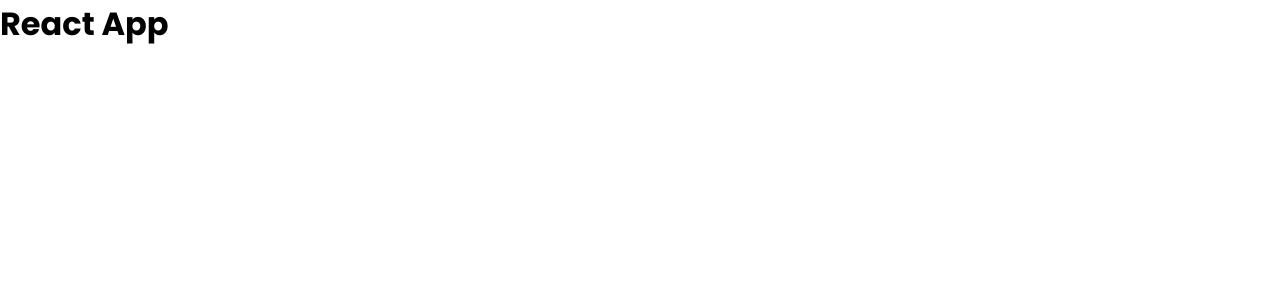
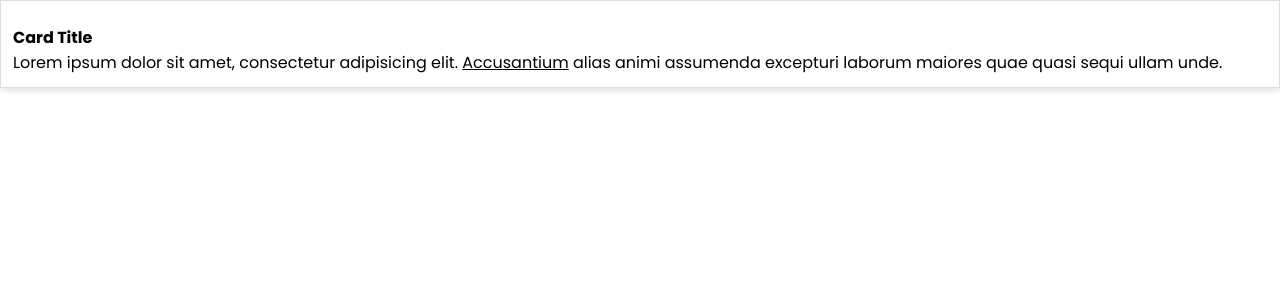
Before and after one commit to Erhahon-Imafidon/customStyling-library, a React (Vite) app: page / in a window 1280 px wide. Shown: the top 300 px of the page. Built offline with nearby package versions, Linux system fonts and the light colour scheme.

Commit message:
Styled the card component

```diff
--- a/src/App.tsx
+++ b/src/App.tsx
@@ -1,9 +1,9 @@
-
+import { Cards } from './components/index.tsx'
 const App = () => {
   return (
-    <div>
-       <h1>React App</h1>
-    </div>
+    <>
+       <Cards />
+    </>
   )
 }
 
--- /dev/null
+++ b/src/SassyFusion/_base.scss
@@ -0,0 +1,29 @@
+@use "variables" as *;
+@import url('https://fonts.googleapis.com/css2?family=Poppins:ital,wght@0,100;0,200;0,300;0,400;0,500;0,600;0,700;0,800;0,900;1,100;1,200;1,300;1,400;1,500;1,600;1,700;1,800;1,900&display=swap');
+
+// Reset default styles
+* {
+  margin: 0;
+  padding: 0;
+  box-sizing: border-box;
+  color: inherit;
+}
+
+body {
+  font-family: 'Poppins', sans-serif;
+}
+
+ul {
+  list-style-type: none;
+  padding: 0;
+  margin: 0;
+}
+
+a {
+  text-decoration: none;
+}
+
+hr {
+  border: none;
+  border-top: 1px dotted #efefef;
+}
--- a/src/cuttingEdge-styles/_variables.scss
+++ b/src/SassyFusion/_variables.scss
@@ -11,3 +11,15 @@
 // borders
 $base-border-thickness: 1px;
 $base-border-radius: 20px;
+
+// box-shadow
+$base-box-shadow: 1px 3px 5px rgba(0,0,0,0.1);
+
+// font-size
+$base-font-size: 1rem;
+
+
+// functions
+@function px-to-rem($px) {
+  @return ($px / 16px) * 1rem;
+}
--- /dev/null
+++ b/src/SassyFusion/components/_cards.scss
@@ -0,0 +1,22 @@
+@use "../variables" as *;
+
+.cards {
+  display: block;
+  padding: $base-padding;
+  border: $base-border-thickness solid #ddd;
+  box-shadow: $base-box-shadow;
+
+  .card-title {
+    font-size: $base-font-size;
+    padding-top: $base-padding;
+    font-weight: bold;
+  }
+
+  .card-body {
+    font-size: $base-font-size;
+
+    a {
+      text-decoration: underline;
+    }
+  }
+}
--- /dev/null
+++ b/src/components/Cards.tsx
@@ -0,0 +1,11 @@
+
+const Cards = () => {
+  return (
+    <div className='cards'>
+       <h1 className='card-title'>Card Title</h1>
+        <p className='card-body'>Lorem ipsum dolor sit amet, consectetur adipisicing elit. <a href='#'>Accusantium</a> alias animi assumenda excepturi laborum maiores quae quasi sequi ullam unde.</p>
+    </div>
+  )
+}
+
+export default Cards
--- /dev/null
+++ b/src/components/index.tsx
@@ -0,0 +1,3 @@
+import Cards from './Cards'
+
+export {Cards};
--- a/src/cuttingEdge-styles/index.scss
+++ /dev/null
@@ -1,57 +0,0 @@
-@use 'variables' as *;
-@import url('https://fonts.googleapis.com/css2?family=Poppins:ital,wght@0,100;0,200;0,300;0,400;0,500;0,600;0,700;0,800;0,900;1,100;1,200;1,300;1,400;1,500;1,600;1,700;1,800;1,900&display=swap');
-
-// Reset default styles
-* {
-  margin: 0;
-  padding: 0;
-  box-sizing: border-box;
-  color: inherit;
-}
-
-body {
-  font-family: 'Poppins', sans-serif;
-}
-
-ul {
-  list-style-type: none;
-  padding: 0;
-  margin: 0;
-}
-
-a {
-  text-decoration: none;
-}
-
-hr {
-  border: none;
-  border-top: 1px dotted #efefef;
-}
-
-button {
-  color: white;
-  border: none;
-  background: $primary;
-  padding: $base-padding;
-  border-radius: $base-border-radius;
-}
-
-.error {
-  color: $error;
-  border-color: $error;
-  border-style: solid;
-  margin: $base-margin;
-  padding: $base-padding;
-  border-radius: $base-border-radius;
-  border-width: $base-border-thickness;
-}
-
-.notification {
-  color: $secondary;
-  border-color: $secondary;
-  border-style: solid;
-  margin: $base-margin;
-  padding: $base-padding;
-  border-radius: $base-border-radius;
-  border-width: $base-border-thickness;
-}
--- a/src/main.tsx
+++ b/src/main.tsx
@@ -1,6 +1,6 @@
 import { StrictMode } from 'react'
 import { createRoot } from 'react-dom/client'
-import './cuttingEdge-styles/index.scss'
+import './SassyFusion/index.scss'
 import App from './App.tsx'
 
 createRoot(document.getElementById('root')!).render(
```
Also changed, not shown: src/SassyFusion/index.scss (added, +14 -0 lines).
